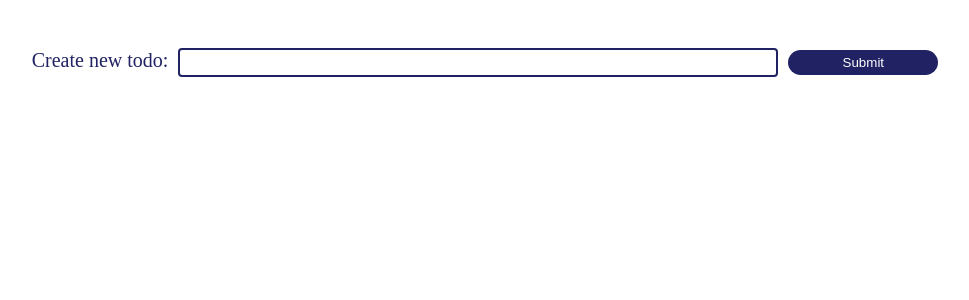
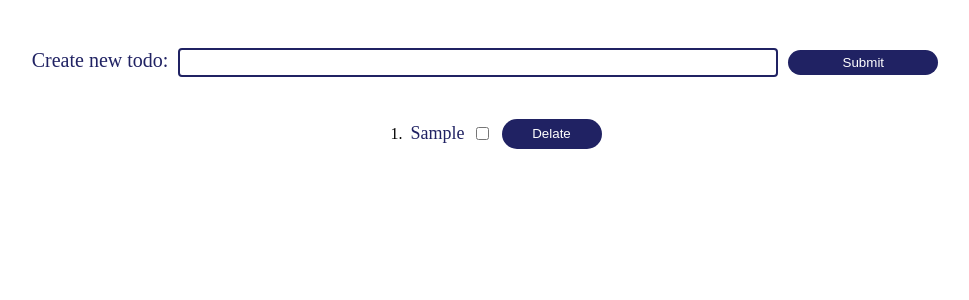
Before and after one commit to HannaRogalska/todo-project, a React (Vite) app: page / in a window 1280 px wide. Both pictures are taken after typing "Sample" into the empty fields and a click on the input "Submit". Shown: the top 300 px of the page, without its empty margins (155-1124 px from the left). Built offline with nearby package versions, Linux system fonts and the light colour scheme.

Commit message:
created todo-list

```diff
--- a/src/App.tsx
+++ b/src/App.tsx
@@ -1,17 +1,50 @@
 import './App.css'
 import TodoInput from './Components/TodoInput/TodoInput'
-
+import { useEffect, useState } from "react";
+import { type Task } from "./types/Task";
+import localStorageGetTasks from "./services/localStorageService";
+import TodoList from './Components/TodoList/TodoList';
 
 
 function App() {
+  const [tasks, setTasks] = useState<Task[]>(() => localStorageGetTasks());
 
+  const addTask = (text: string) => {
+     const newTask = {
+       text,
+       id: Date.now(),
+       isCompleted: false
+     };
+     setTasks((prevTasks) => [...prevTasks, newTask]);
+  };
+  const toggleCheckBox = (id: number, checked: boolean) => {
+    setTasks((prevTasks) =>
+      prevTasks.map((task) =>
+        task.id === id ? { ...task, isCompleted: checked} : task
+      )
+    );
+  };
+  const deleteTask = (id: number) => {
+
+    const returnTasks = tasks.filter((t) => t.id !== id)
+    console.log(returnTasks);
+    setTasks(returnTasks);
+  }
+  useEffect(() => {
+        localStorage.setItem("tasks", JSON.stringify(tasks));
+      }, [tasks]);
+  console.log(tasks);
 
   return (
     <>
-      <TodoInput/>
-
+      <TodoInput addTask={addTask} />
+      <TodoList
+        tasks={tasks}
+        toggleCheckBox={toggleCheckBox}
+        deleteTask={deleteTask}
+      />
     </>
-  )
+  );
 }
 
 export default App
--- a/src/Components/TodoInput/TodoInput.tsx
+++ b/src/Components/TodoInput/TodoInput.tsx
@@ -1,39 +1,22 @@
-import { useEffect, type ChangeEvent, type FormEvent } from "react";
+import { type ChangeEvent, type FormEvent } from "react";
 import style from "./TodoInput.module.css";
 import { useState } from "react";
-interface Task{
-    text: string;
-    id: number;
+
+interface Props {
+  addTask: (text: string) => void;
 }
-const TodoInput = () => {
-    const [inputValue, setInputValue] = useState('');
-    const [tasks, setTasks] = useState<Task[]>(() => {
-         try {
-           const savedTasks = localStorage.getItem("tasks");
-           return savedTasks ? (JSON.parse(savedTasks) as Task[]) : [];
-         } catch {
-           return [];
-         }
-    });
-    useEffect(() => {
-      localStorage.setItem("tasks", JSON.stringify(tasks));
-    }, [tasks]);
+const TodoInput = ({ addTask }: Props) => {
+  const [inputValue, setInputValue] = useState("");
+
   const onChangeValue = (e: ChangeEvent<HTMLInputElement>) => {
     setInputValue(e.target.value);
   };
   const handleAddTask = (e: FormEvent<HTMLFormElement>) => {
     e.preventDefault();
     if (inputValue.trim() !== "") {
-        const newTask = {
-          text: inputValue,
-          id: Date.now(),
-        };
-          setTasks((prevTasks) => [...prevTasks, newTask]);
-
+      addTask(inputValue);
       setInputValue("");
-
     }
-
   };
   return (
     <form className={style.inputForm} onSubmit={handleAddTask}>
--- /dev/null
+++ b/src/Components/TodoList/TodoList.module.css
@@ -0,0 +1,39 @@
+.todoList {
+  display: flex;
+  flex-direction: column;
+  align-items: center;
+}
+.todoItemBox {
+  display: flex;
+  padding: 2px;
+  align-items: center;
+}
+.todoItemText {
+  padding: 2px;
+  font-size: 18px;
+  margin-right: 5px;
+  color: var(--input-bg-color);
+}
+.todoItemButton {
+  width: 100px;
+  height: 30px;
+  padding: 2px;
+  margin-left: 10px;
+  border-radius: 15px;
+  background-color: var(--input-bg-color);
+  border: none;
+  color: white;
+  cursor: pointer;
+}
+.completed {
+  text-decoration: line-through;
+  color: grey;
+  opacity: 0.7;
+}
+
+.emptyMessage {
+  color: rgba(186, 95, 19, 0.5);
+  font-style: italic;
+  text-align: center;
+  padding: 1rem;
+}
--- /dev/null
+++ b/src/Components/TodoList/TodoList.tsx
@@ -0,0 +1,46 @@
+import style from "./TodoList.module.css";
+import type { Task } from "../../types/Task";
+interface Props {
+  tasks: Task[];
+  toggleCheckBox: (id: number, checked: boolean) => void;
+  deleteTask: (id:number)=>void
+}
+
+const TodoList = ({ tasks, toggleCheckBox, deleteTask }: Props) => {
+  const handleChange =
+    (id: number) => (e: React.ChangeEvent<HTMLInputElement>) => {
+      toggleCheckBox(id, e.target.checked);
+      console.log(e.target.checked);
+    };
+
+  return (
+    <ol className={style.todoList}>
+      {tasks && tasks.length !== 0 ? (
+        tasks.map((t) => (
+          <li key={t.id}>
+            <div className={style.todoItemBox}>
+              <p
+                className={`${t.isCompleted ? style.completed : ""} ${
+                  style.todoItemText
+                }`}
+              >
+                {t.text}
+              </p>
+              <input type="checkbox" onChange={handleChange(t.id)} />
+              <button
+                className={style.todoItemButton}
+                onClick={() => deleteTask(t.id)}
+              >
+                Delate
+              </button>
+            </div>
+          </li>
+        ))
+      ) : (
+        <p className={style.emptyMessage}>No tasks available</p>
+      )}
+    </ol>
+  );
+};
+
+export default TodoList;
--- /dev/null
+++ b/src/services/localStorageService.ts
@@ -0,0 +1,12 @@
+import { type Task } from "../types/Task"
+const localStorageGetTasks = () => {
+     try {
+               const savedTasks = localStorage.getItem("tasks");
+               return savedTasks ? (JSON.parse(savedTasks) as Task[]) : [];
+             } catch {
+               return [];
+             }
+};
+
+
+export default localStorageGetTasks;
--- /dev/null
+++ b/src/types/Task.ts
@@ -0,0 +1,5 @@
+export interface Task {
+  text: string;
+  id: number;
+  isCompleted: boolean;
+}
```
Lines whose indentation alone changed are shown as unchanged.
